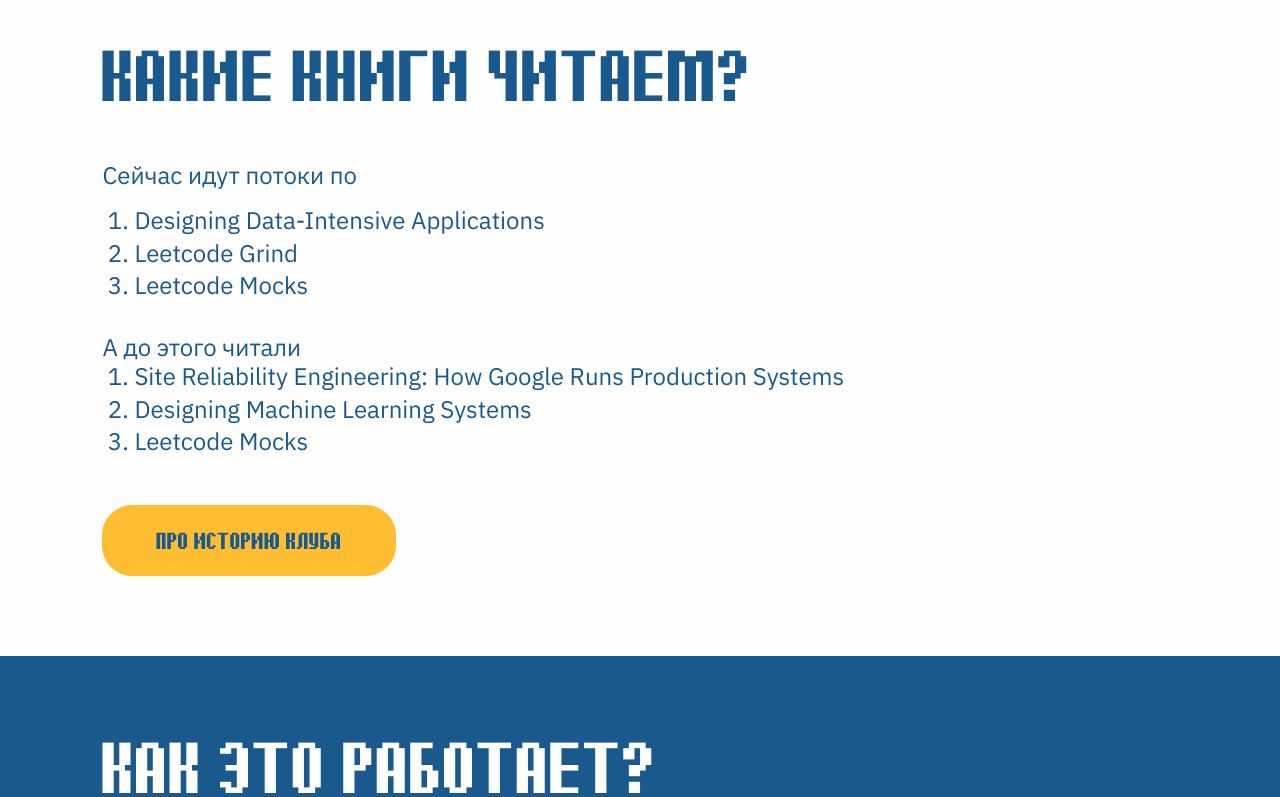
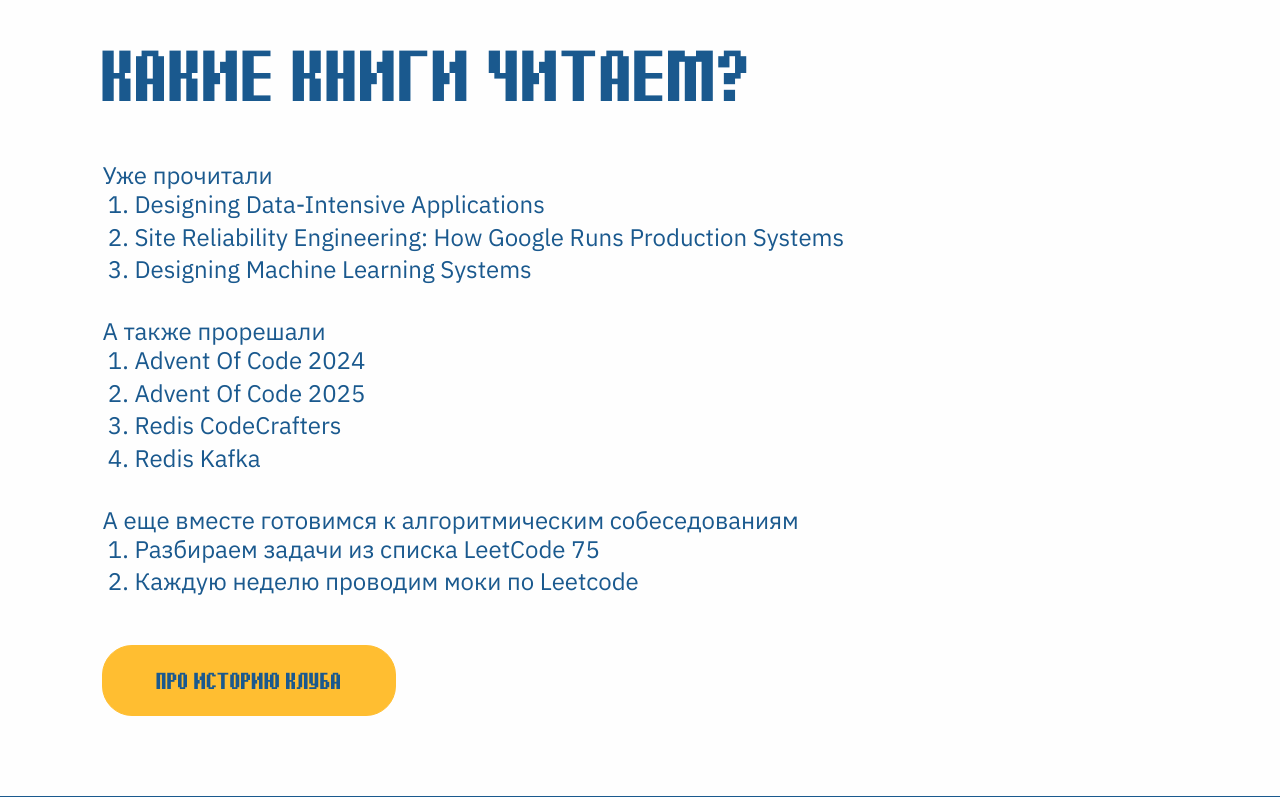
Before and after one commit to LenaAn/nelenkin-frontend, a React (Vite) app: page / in a window 1280 px wide. Shown: the part 718-1515 px from the top of the page. Built offline with nearby package versions, Linux system fonts and the light colour scheme.

Commit message:
reword past books section

```diff
--- a/src/components/sections/PastBooksSection.jsx
+++ b/src/components/sections/PastBooksSection.jsx
@@ -7,21 +7,28 @@
                 <div className="section-text-block">
                     <h1 className="section-title">Какие книги читаем?</h1>
                     <div className="section-description">
-                        <p>
-                            Сейчас идут потоки по
-                        </p>
+                        Уже прочитали
                         <ol className="about-list">
                             <li>Designing Data-Intensive Applications</li>
-                            <li>Leetcode Grind</li>
-                            <li>Leetcode Mocks</li>
+                            <li>Site Reliability Engineering: How Google Runs Production Systems</li>
+                            <li>Designing Machine Learning Systems</li>
                         </ol>
                         <br/>
-                        А до этого читали
+                        А также прорешали
                         <ol className="about-list">
-                            <li>Site Reliability Engineering: How Google Runs Production Systems</li>
-                            <li>Designing Machine Learning Systems</li>
-                            <li>Leetcode Mocks</li>
+                            <li>Advent Of Code 2024</li>
+                            <li>Advent Of Code 2025</li>
+                            <li>Redis CodeCrafters</li>
+                            <li>Redis Kafka</li>
                         </ol>
+                        <br/>
+                        А еще вместе готовимся к алгоритмическим собеседованиям
+                        <ol className="about-list">
+                            <li>Разбираем задачи из списка LeetCode 75</li>
+                            <li>Каждую неделю проводим моки по Leetcode</li>
+                        </ol>
+
+
                     </div>
 
                     <div className="section-actions">
```
